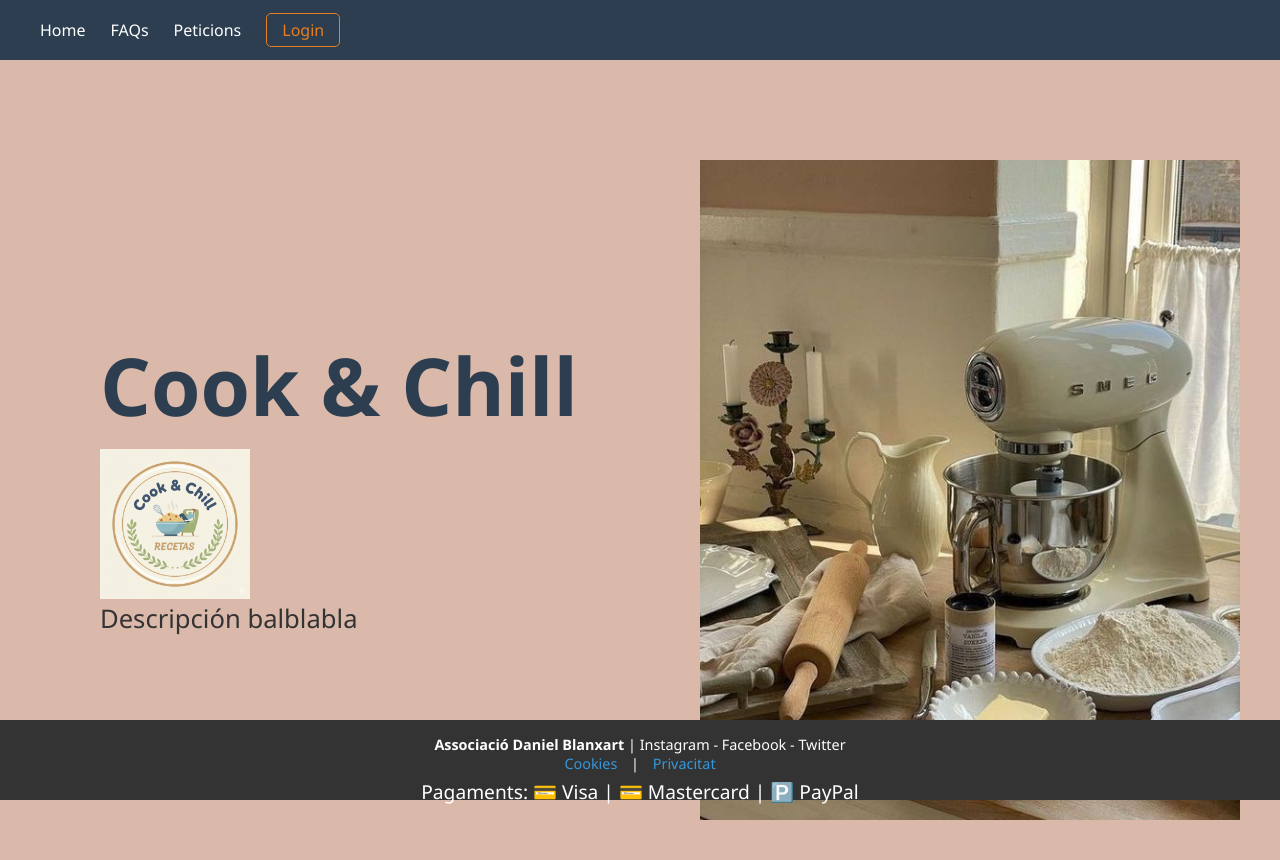
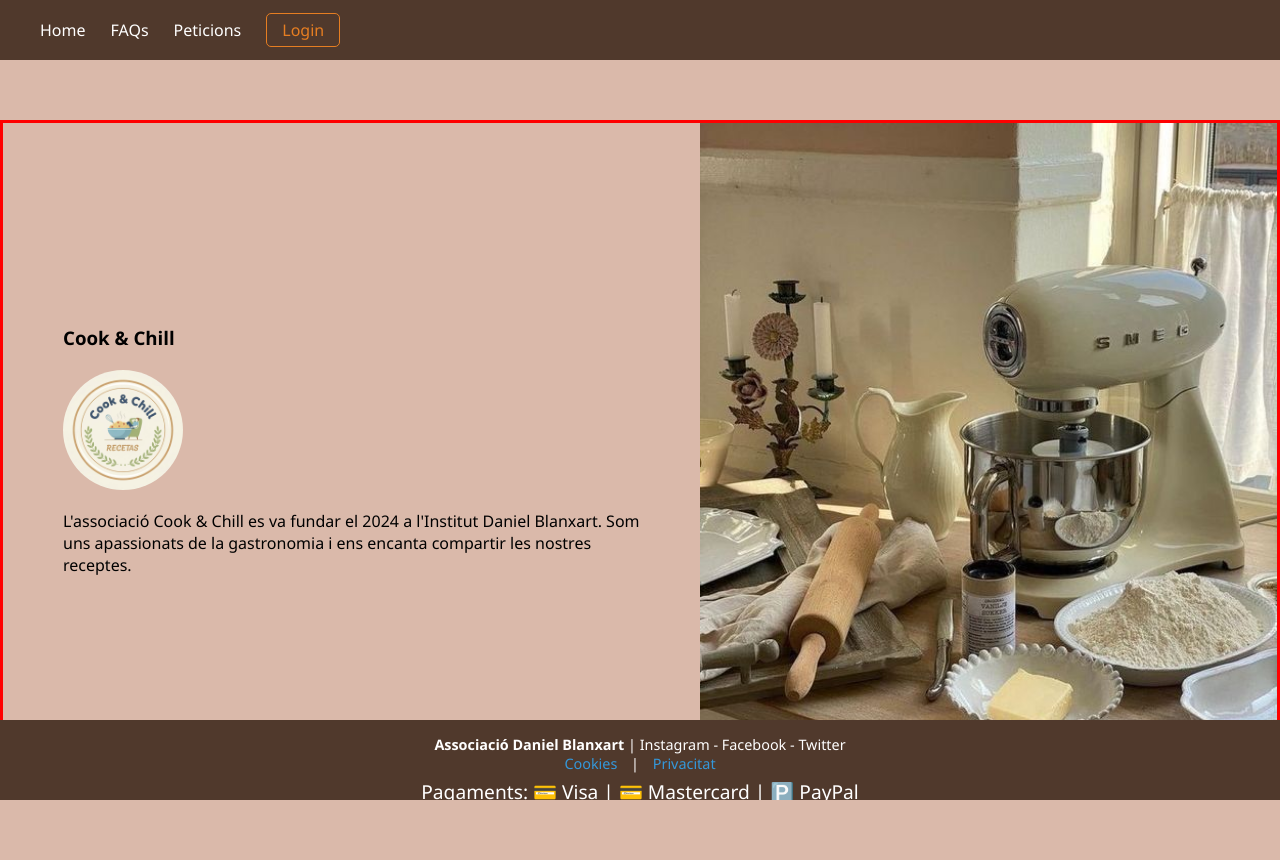
Before and after one commit to HabasDev/cuina, a Django app: page / in a window 1280 px wide. After the commit the page ends 800 px from the top, so only its background shows below. Run offline with Django 5.2, Linux system fonts and the light colour scheme.

Commit message:
Cambios css minimos, cambios a base.html, index.html, style.css

```diff
--- a/home/templates/home/index.html
+++ b/home/templates/home/index.html
@@ -1,12 +1,17 @@
 {% extends 'base.html' %}
+{% load static %}
 
-{% load static %} {% block content %}
+{% block content %}
     <section class="mainHome">
         <article class="mainIzquierda">
             <h1>Cook & Chill</h1>
-            <img src="{% static 'img/logo.jpg' %}" alt="Logo" style="width: 150px;">
-            <p>Descripción balblabla</p>
+            <img src="{% static 'img/logo.jpg' %}" alt="Logo" class="homeLogo">
+            <p>
+                L'associació Cook & Chill es va fundar el 2024 a l'Institut Daniel Blanxart.
+                Som uns apassionats de la gastronomia i ens encanta compartir les nostres receptes.
+            </p>
         </article>
+
         <article class="mainDerecha">
             <img src="{% static 'img/mainFoto.jpg' %}" alt="La nostra cuina">
         </article>
--- a/static/style.css
+++ b/static/style.css
@@ -21,7 +21,7 @@ body, html {
     left: 0;
     width: 100%;
     height: 60px;
-    background-color: #2c3e50;
+    background-color: #50392c;
     display: flex;
     align-items: center;
     padding: 0 40px;
@@ -56,12 +56,22 @@ body, html {
 }
 
 /* --- 3. CONTENEDOR HOME (PANTALLA DIVIDIDA) --- */
+/* Para que el logo no sea gigante ni rompa el texto */
+.homeLogo {
+    width: 120px;
+    height: auto;
+    border-radius: 50%;
+    margin: 20px 0;
+}
+
 .mainHome {
     display: flex;
     width: 100%;
-    /* Altura dinámica: 100% de pantalla menos header y footer */
-    height: calc(100vh - 140px);
+    height: calc(100vh - 140px); /* Restamos el alto de header y footer */
     overflow: hidden;
+    margin: 0;
+    padding: 0;
+    border: 3px solid red;
 }
 
 .mainIzquierda {
@@ -73,28 +83,18 @@ body, html {
     background-color: rgb(218, 185, 170);
 }
 
-.mainIzquierda h1 {
-    font-size: 5rem; /* Título extra grande */
-    margin-bottom: 20px;
-    color: #2c3e50;
-    line-height: 1.1;
-}
-
-.mainIzquierda p {
-    font-size: 1.6rem; /* Texto muy legible */
-    line-height: 1.6;
-    color: #333;
-    max-width: 90%;
-}
-
 .mainDerecha {
     flex: 1;
+    height: 100%; /* Obligatorio para que la imagen sepa cuánto medir */
+    padding: 0;
+    margin: 0;
 }
 
 .mainDerecha img {
     width: 100%;
     height: 100%;
-    object-fit: cover; /* La imagen llena el 50% derecho sin deformarse */
+    object-fit: cover; /* Esto centra y recorta la imagen automáticamente */
+    object-position: center; /* Asegura que lo más importante esté en medio */
     display: block;
 }
 
@@ -159,7 +159,7 @@ body, html {
     left: 0;
     width: 100%;
     height: 80px;
-    background-color: #333;
+    background-color: #50392c;
     color: white;
     text-align: center;
     padding: 15px 0;
--- a/templates/base.html
+++ b/templates/base.html
@@ -1,5 +1,4 @@
 {% load static %}
-<!--#Aqui va a ir el Footer y el menu global (la base)#-->
 <!DOCTYPE html>
 <html lang="es">
 <head>
@@ -18,10 +17,11 @@
         </nav>
     </header>
 
-    <main class="contenedor">
+    <main>
         {% block content %}
         {% endblock %}
     </main>
+
     <footer class="globalFooter">
         <p><b>Associació Daniel Blanxart</b> | Instagram - Facebook - Twitter</p>
         <div class="footer-links">
@@ -32,6 +32,5 @@
             Pagaments: 💳 Visa | 💳 Mastercard | 🅿️ PayPal
         </div>
     </footer>
-
 </body>
 </html>
```
